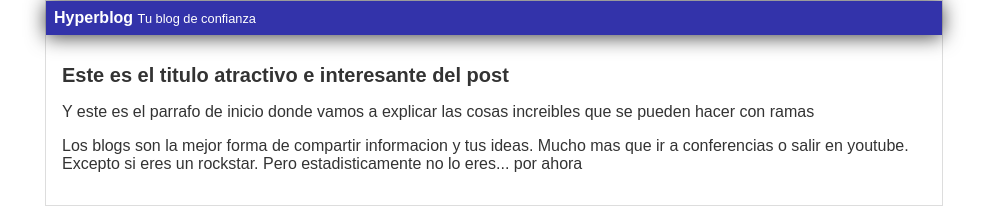
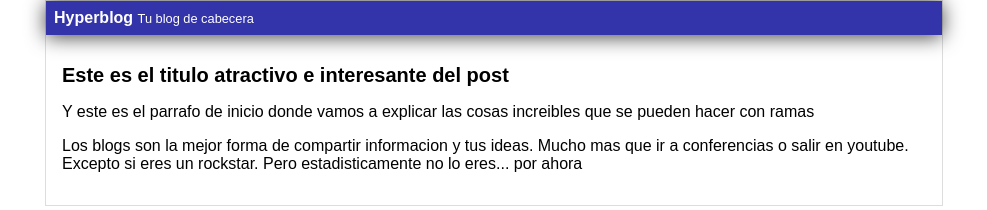
Before and after one commit to luchx88/hyperblog, a plain HTML site: page index.html in a window 1280 px wide. Shown: the whole page, without its empty margins (146-1133 px from the left). Drawn offline with Linux system fonts and the light colour scheme.

Commit message:
problemillas

```diff
--- a/css/estilos.css
+++ b/css/estilos.css
@@ -1,6 +1,6 @@
 body
 {
-    color: #333;
+    color: #red;
     text-align: center;
     font-family: Arial, Helvetica, sans-serif;
     font-size: 16px;
--- a/index.html
+++ b/index.html
@@ -11,7 +11,7 @@
     <div id="container">
        <div id="cabecera">
            Hyperblog
-           <span id="tagline">Tu blog de confianza</span>
+           <span id="tagline">Tu blog de cabecera</span>
        </div>
         <div id="post">
 
```
